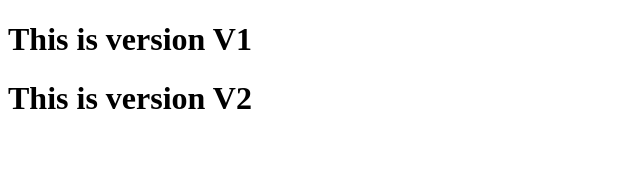
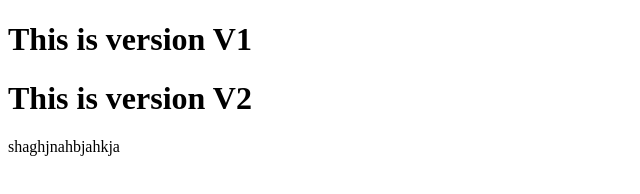
Before and after one commit to mhnlrmpserveradm-code/myrpo, a plain HTML site: page index.html in a window 1280 px wide. Shown: the whole page, without its empty margins (0-640 px from the left). Drawn offline with Linux system fonts and the light colour scheme.

```diff
--- a/index.html
+++ b/index.html
@@ -8,5 +8,6 @@
 <body>
     <h1>This is version V1</h1>
      <h1>This is version V2</h1>
+     shaghjnahbjahkja
 </body>
 </html>
```
